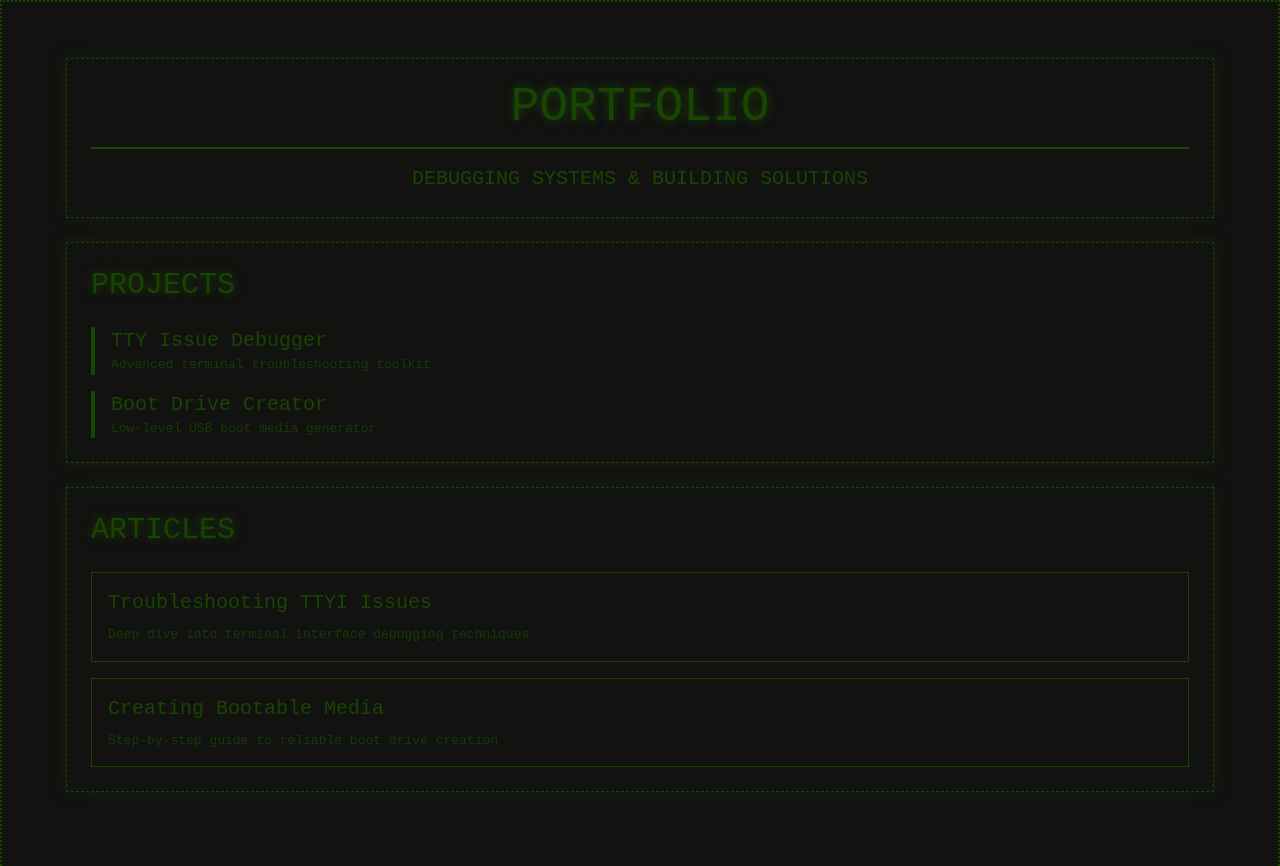
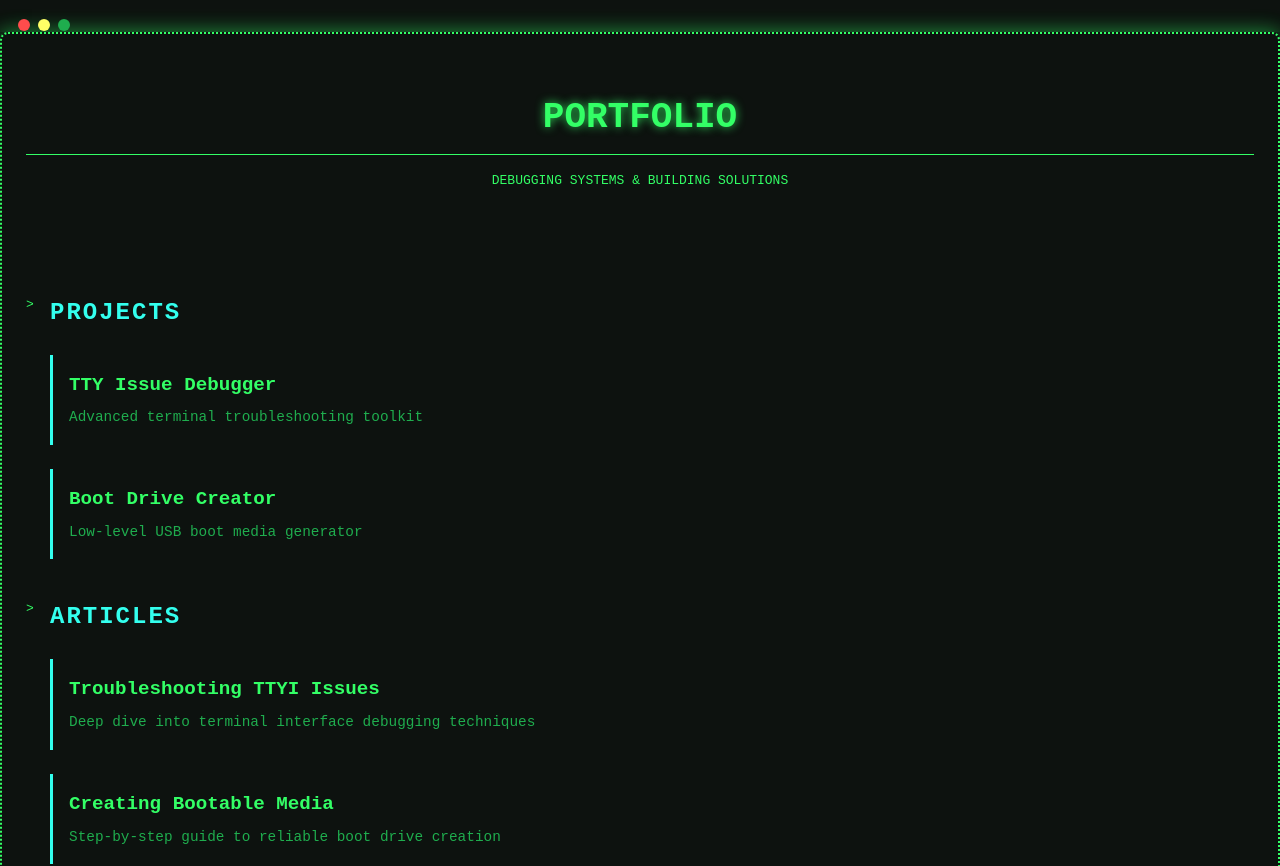
Before and after one commit to ByapakSigdel/portfolio-new, a Next.js app: page / in a window 1280 px wide. Shown: the top 866 px of the page. Built offline with nearby package versions, Linux system fonts and the light colour scheme.

Commit message:
made it kinda prettier

```diff
--- a/src/app/globals.css
+++ b/src/app/globals.css
@@ -4,13 +4,12 @@
 
 @layer base {
   :root {
-    /* Hex code conversions */
-    --background: 60 3% 7%;        /* #131412 (dark charcoal) */
-    --foreground: 100 94% 14%;     /* #154402 (dark forest green) */
-    --border-color: 100 94% 10%;   /* Darker green */
-    --accent: 100 94% 18%;         /* Brighter green for text */
-
-    --max-width: 1280px;
+    /* Your existing color variables */
+    --background: 150 15% 6%; /* #0c110f - deep charcoal with hint of green */
+    --foreground: 135 100% 60%; /* #00ff8c - vibrant phosphor green */
+    --muted-green: 140 70% 40%; /* #1cb673 - softer green */
+    --accent-cyan: 175 100% 60%; /* #00ffed - cyan highlight */
+    /* Other variables... */
   }
 
   body {
@@ -21,21 +20,104 @@
 }
 
 @layer components {
+  /* Main terminal container - the only container with a border */
   .terminal-container {
-    max-width: var(--max-width);
+    max-width: var(--max-width, 1280px);
     margin: 0 auto;
-    padding: 2rem;
-    border: 2px dotted hsl(var(--foreground));
+    box-shadow: 0 0 20px hsl(var(--foreground)/0.3);
+    position: relative;
+    background-color: hsl(var(--background));
   }
 
-  .content-box {
-    border: 1px dashed hsl(var(--foreground));
-    padding: 1.5rem;
-    margin: 1.5rem 0;
-    box-shadow: 0 0 15px hsl(var(--foreground)/0.3);
+  /* Terminal header buttons */
+  .terminal-header {
+    display: flex;
+    gap: 0.5rem;
+    position: absolute;
+    top: -15px;
+    left: 1rem;
   }
 
+  .terminal-button {
+    width: 12px;
+    height: 12px;
+    border-radius: 50%;
+    display: inline-block;
+  }
+
+  .terminal-button-red {
+    background-color: hsl(0 100% 65%);
+  }
+
+  .terminal-button-yellow {
+    background-color: hsl(60 100% 70%);
+  }
+
+  .terminal-button-green {
+    background-color: hsl(140 70% 40%);
+  }
+
+  /* Terminal content */
+  .terminal-content {
+    width: 100%;
+  }
+
+  /* Section styles */
+  .section-container {
+    margin: 2.5rem 0;
+    position: relative;
+  }
+
+  /* Command prompt before sections */
+  .section-container::before {
+    content: "> ";
+    color: hsl(var(--foreground));
+    position: absolute;
+    left: 0;
+    top: 0;
+  }
+
+  /* Section headers */
+  .section-header {
+    color: hsl(var(--accent-cyan, 175 100% 60%));
+    font-size: 1.5rem;
+    font-weight: bold;
+    margin-left: 1.5rem;
+    text-transform: uppercase;
+    letter-spacing: 2px;
+  }
+
+  /* Project and article items */
+  .project-item, .article-item {
+    margin: 1.5rem 0 1.5rem 1.5rem;
+    padding: 1rem;
+    border-left: 3px solid hsl(var(--accent-cyan, 175 100% 60%));
+    background-color: hsla(var(--background), 0.3);
+    transition: all 0.3s ease;
+  }
+
+  .project-item:hover, .article-item:hover {
+    background-color: hsla(var(--background), 0.5);
+    transform: translateX(5px);
+    box-shadow: 0 0 10px hsl(var(--foreground)/0.2);
+  }
+
+  /* Item titles */
+  .item-title {
+    color: hsl(var(--foreground));
+    margin-bottom: 0.5rem;
+    font-size: 1.2rem;
+    font-weight: bold;
+  }
+
+  /* Item descriptions */
+  .item-description {
+    color: hsl(var(--muted-green, 140 70% 40%));
+    font-size: 0.9rem;
+  }
+
+  /* Glow text effect */
   .glow-text {
-    text-shadow: 0 0 10px hsl(var(--foreground));
+    text-shadow: 0 0 10px hsl(var(--foreground)/0.8);
   }
 }
--- a/src/components/layout/MainLayout.tsx
+++ b/src/components/layout/MainLayout.tsx
@@ -5,10 +5,16 @@ import Navigation from './Navigation';
 export default function MainLayout({ children }: { children: ReactNode }) {
   return (
     <div className="min-h-screen bg-background">
-
-      <main className="mx-auto max-w-7xl px-4 sm:px-6 lg:px-8">
-        {children}
-      </main>
+      <div className="terminal-container mx-auto max-w-7xl my-8 px-6 py-8 border-dotted border-2 border-foreground rounded-lg">
+        <div className="terminal-header">
+          <span className="terminal-button terminal-button-red"></span>
+          <span className="terminal-button terminal-button-yellow"></span>
+          <span className="terminal-button terminal-button-green"></span>
+        </div>
+        <main className="terminal-content">
+          {children}
+        </main>
+      </div>
     </div>
   );
 }
--- a/src/components/sections/ArticlesSection.tsx
+++ b/src/components/sections/ArticlesSection.tsx
@@ -1,23 +1,20 @@
-export default function ArticlesSection() {
+import React from 'react';
+
+const ArticlesSection = () => {
   return (
-    <div className="content-box">
-      <h2 className="text-3xl mb-6 glow-text">ARTICLES</h2>
+    <section className="section-container">
+      <h2 className="section-header">ARTICLES</h2>
+      <div className="article-item">
+        <h3 className="item-title">Troubleshooting TTYI Issues</h3>
+        <p className="item-description">Deep dive into terminal interface debugging techniques</p>
+      </div>
+      <div className="article-item">
+        <h3 className="item-title">Creating Bootable Media</h3>
+        <p className="item-description">Step-by-step guide to reliable boot drive creation</p>
+      </div>
+      {/* Add more articles as needed */}
+    </section>
+  );
+};
 
-      <div className="space-y-4">
-        <div className="border border-foreground p-4">
-          <h3 className="text-xl mb-2">Troubleshooting TTYI Issues</h3>
-          <p className="text-foreground/80">
-            Deep dive into terminal interface debugging techniques
-          </p>
-        </div>
-
-        <div className="border border-foreground p-4">
-          <h3 className="text-xl mb-2">Creating Bootable Media</h3>
-          <p className="text-foreground/80">
-            Step-by-step guide to reliable boot drive creation
-          </p>
-        </div>
-      </div>
-    </div>
-  );
-}
+export default ArticlesSection;
--- a/src/components/sections/HeroSection.tsx
+++ b/src/components/sections/HeroSection.tsx
@@ -1,10 +1,13 @@
-export default function HeroSection() {
+import React from 'react';
+
+const HeroSection = () => {
   return (
-    <div className="content-box text-center">
-      <h1 className="text-5xl mb-4 glow-text">PORTFOLIO</h1>
-      <div className="border-t-2 border-foreground pt-4">
-        <p className="text-xl">DEBUGGING SYSTEMS & BUILDING SOLUTIONS</p>
-      </div>
-    </div>
+    <section className="py-8">
+      <h1 className="text-4xl font-bold text-center text-foreground glow-text mb-4">PORTFOLIO</h1>
+      <hr className="border-foreground my-4" />
+      <p className="text-center text-foreground mb-8">DEBUGGING SYSTEMS & BUILDING SOLUTIONS</p>
+    </section>
   );
-}
+};
+
+export default HeroSection;
--- a/src/components/sections/ProjectsSection.tsx
+++ b/src/components/sections/ProjectsSection.tsx
@@ -1,19 +1,20 @@
-export default function ProjectsSection() {
+import React from 'react';
+
+const ProjectsSection = () => {
   return (
-    <div className="content-box">
-      <h2 className="text-3xl mb-6 glow-text">PROJECTS</h2>
+    <section className="section-container">
+      <h2 className="section-header">PROJECTS</h2>
+      <div className="project-item">
+        <h3 className="item-title">TTY Issue Debugger</h3>
+        <p className="item-description">Advanced terminal troubleshooting toolkit</p>
+      </div>
+      <div className="project-item">
+        <h3 className="item-title">Boot Drive Creator</h3>
+        <p className="item-description">Low-level USB boot media generator</p>
+      </div>
+      {/* Add more projects as needed */}
+    </section>
+  );
+};
 
-      <div className="space-y-4">
-        <div className="border-l-4 border-foreground pl-4">
-          <h3 className="text-xl">TTY Issue Debugger</h3>
-          <p className="text-foreground/80">Advanced terminal troubleshooting toolkit</p>
-        </div>
-
-        <div className="border-l-4 border-foreground pl-4">
-          <h3 className="text-xl">Boot Drive Creator</h3>
-          <p className="text-foreground/80">Low-level USB boot media generator</p>
-        </div>
-      </div>
-    </div>
-  );
-}
+export default ProjectsSection;
```
